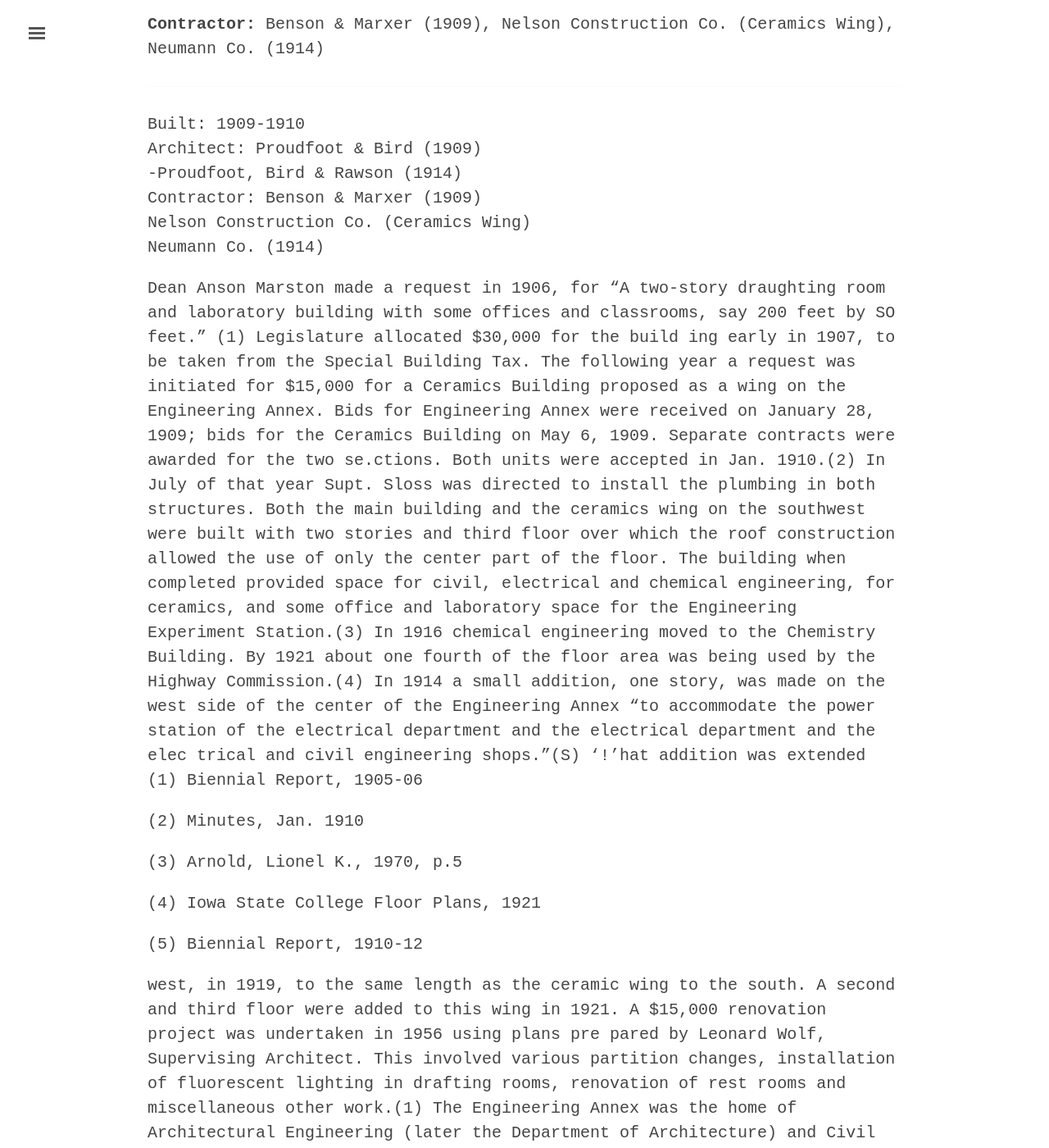
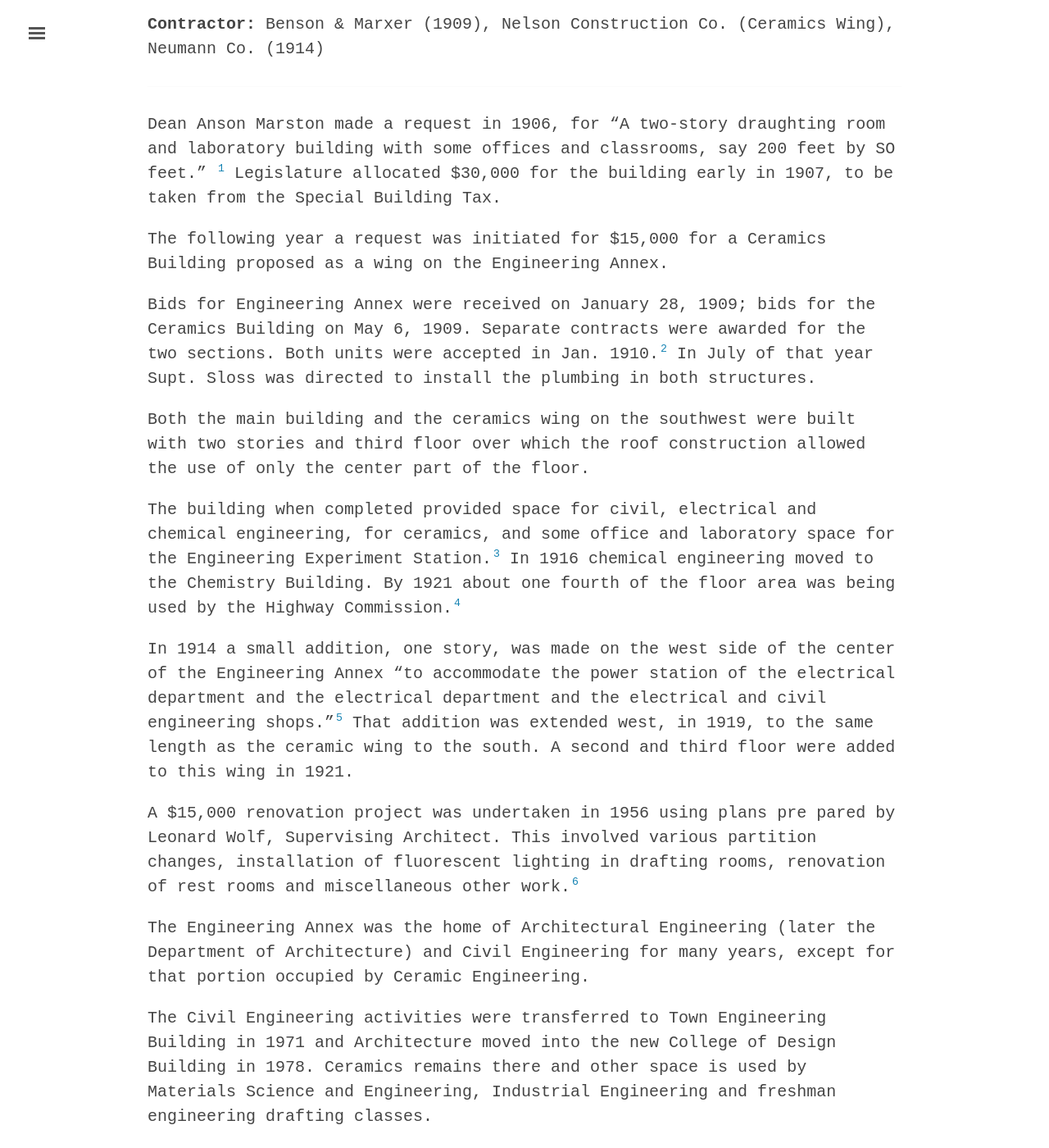
Before and after one commit to emanderson811/day-edition, a Jekyll site: the page built from _texts/buildings/061day-engineering-annex.md, in a window 1280 px wide and 1400 px high, scrolled down 382 px. Shown: the whole window at 82% size. Built offline with Jekyll 4.4.1, drawn with Linux system fonts in a browser that asks for light colours; some of the changed text lies outside the part shown.

Commit message:
Update 061day-engineering-annex.md

```diff
--- a/_texts/buildings/061day-engineering-annex.md
+++ b/_texts/buildings/061day-engineering-annex.md
@@ -18,42 +18,33 @@
 publication-date: 1980
 ---
 ---
-Built:  1909-1910
-Architect:  Proudfoot & Bird  (1909)
--Proudfoot,  Bird & Rawson  (1914)
-Contractor:  Benson & Marxer  (1909)
-Nelson Construction Co.  (Ceramics Wing)
-Neumann Co.  (1914)
 
-Dean Anson Marston made a request in 1906, for "A two-story draughting room and laboratory building with some offices and classrooms, say 200 feet by SO feet." (1) Legislature allocated $30,000 for the build ing early in 1907, to be taken from the Special Building Tax.
+Dean Anson Marston made a request in 1906, for "A two-story draughting room and laboratory building with some offices and classrooms, say 200 feet by SO feet." [^fn1] Legislature allocated $30,000 for the building early in 1907, to be taken from the Special Building Tax.
+
 The following year a request was initiated for $15,000 for a Ceramics Building proposed as a wing on the Engineering Annex.
-Bids for Engineering Annex were received on January 28, 1909; bids for the Ceramics Building on May 6, 1909. Separate contracts were awarded for the two se.ctions. Both units were accepted in Jan. 1910.(2) In July of that year Supt. Sloss was directed to install the plumbing in both structures.
+
+Bids for Engineering Annex were received on January 28, 1909; bids for the Ceramics Building on May 6, 1909. Separate contracts were awarded for the two sections. Both units were accepted in Jan. 1910.[^fn2] In July of that year Supt. Sloss was directed to install the plumbing in both structures.
+
 Both the main building and the ceramics wing on the southwest were built with two stories and third floor over which the roof construction allowed the use of only the center part of the floor.
-The building when completed provided space for civil, electrical and chemical engineering, for ceramics, and some office and laboratory
-space for the Engineering Experiment Station.(3) In 1916 chemical engineering moved to the Chemistry Building. By 1921 about one fourth of the floor area was being used by the Highway Commission.(4)
-In 1914 a small addition, one story, was made on the west side of the center of the Engineering Annex "to accommodate the power station of the electrical department and the electrical department and the elec
-trical and civil engineering shops."(S) '!'hat addition was extended
-(1)
-Biennial Report, 1905-06
 
-(2)
-Minutes, Jan. 1910
+The building when completed provided space for civil, electrical and chemical engineering, for ceramics, and some office and laboratory space for the Engineering Experiment Station.[^fn3] In 1916 chemical engineering moved to the Chemistry Building. By 1921 about one fourth of the floor area was being used by the Highway Commission.[^fn4]
 
-(3)
-Arnold, Lionel K., 1970, p.5
+In 1914 a small addition, one story, was made on the west side of the center of the Engineering Annex "to accommodate the power station of the electrical department and the electrical department and the electrical and civil engineering shops."[^fn5] That addition was extended west, in 1919, to the same length as the ceramic wing to the south. A second and third floor were added to this wing in 1921.
 
-(4)
-Iowa State College Floor Plans, 1921
+[^fn1]: Biennial Report, 1905-06
 
-(5)
-Biennial Report, 1910-12
+[^fn2]: Minutes, Jan. 1910
 
+[^fn3]: Arnold, Lionel K., 1970, p.5
 
-west, in 1919, to the same length as the ceramic wing to the south. A second and third floor were added to this wing in 1921.
-A $15,000 renovation project was undertaken in 1956 using plans pre pared by Leonard Wolf, Supervising Architect. This involved various partition changes, installation of fluorescent lighting in drafting rooms, renovation of rest rooms and miscellaneous other work.(1)
-The Engineering Annex was the home of Architectural Engineering (later
-the Department of Architecture) and Civil Engineering for many years, except for that portion occupied by Ceramic Engineering.
-The Civil Engineering activities were transferred to Town Engineer
-ing Building in 1971 and Architecture moved into the new College of Design Building in 1978. Ceramics remains there and other space is used by Materials Science and Engineering, Industrial Engineering and freshman engineering drafting classes.
+[^fn4]: Iowa State College Floor Plans, 1921
 
-(1) Minutes, June 14-15, 1956
+[^fn5]: Biennial Report, 1910-12
+
+A $15,000 renovation project was undertaken in 1956 using plans pre pared by Leonard Wolf, Supervising Architect. This involved various partition changes, installation of fluorescent lighting in drafting rooms, renovation of rest rooms and miscellaneous other work.[^fn6]
+
+The Engineering Annex was the home of Architectural Engineering (later the Department of Architecture) and Civil Engineering for many years, except for that portion occupied by Ceramic Engineering.
+
+The Civil Engineering activities were transferred to Town Engineering Building in 1971 and Architecture moved into the new College of Design Building in 1978. Ceramics remains there and other space is used by Materials Science and Engineering, Industrial Engineering and freshman engineering drafting classes.
+
+[^fn6]: Minutes, June 14-15, 1956
```
